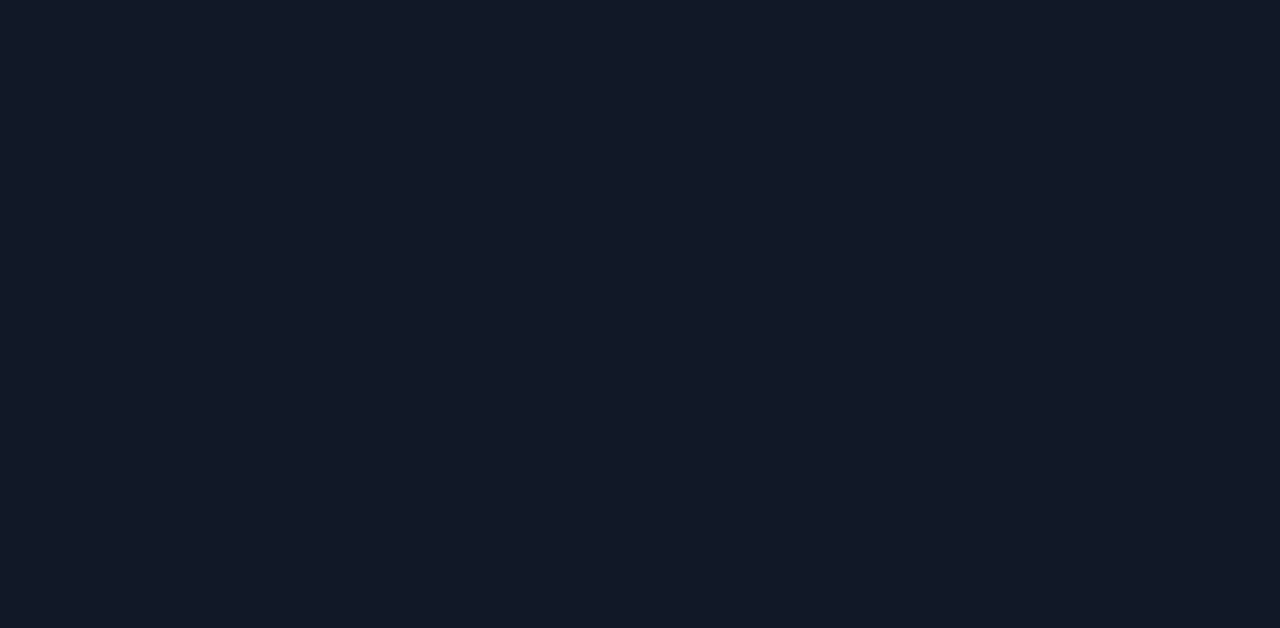
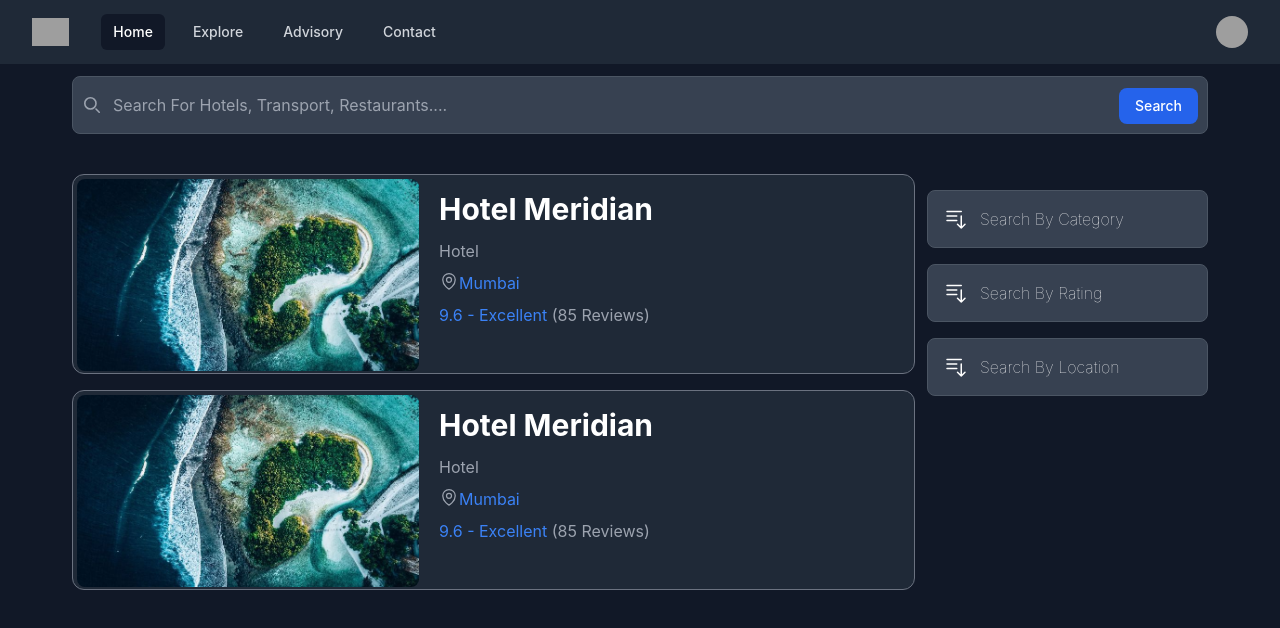
Before and after one commit to Anchit-Nayak/NeoVoyage, a React (Vite) app in the folder client/: page /explore in a window 1280 px wide. Before the commit this address had no page. Shown: the top 628 px of the page. Built offline with nearby package versions, Linux system fonts and the light colour scheme; grey boxes are pictures that could not be loaded.

Commit message:
Explore Locations Page added

```diff
--- a/client/src/App.jsx
+++ b/client/src/App.jsx
@@ -3,6 +3,7 @@ import Signin from './Pages/Signin/Signin';
 import Signup from './Pages/Signup/Signup';
 import Home from './Pages/Home/Home';
 import Layout from './Layout';
+import Explore from './Pages/Explore/Explore';
 
 function App() {
 
@@ -10,6 +11,7 @@ function App() {
     <Routes>
       <Route path="/" element={<Layout/>}>
         <Route index element={<Home/>} />
+        <Route path="/explore" element={<Explore/>} />
       </Route>
       <Route path="/signin" element={<Signin/>} />
       <Route path="/signup" element={<Signup />} />
--- /dev/null
+++ b/client/src/Components/Explore/CategoryFilter.jsx
@@ -0,0 +1,48 @@
+import React, { useState } from 'react';
+
+const CategoryFilter = () => {
+  const [isOpen, setIsOpen] = useState(false);
+  const [selectedOption, setSelectedOption] = useState(null);
+
+  const toggleDropdown = () => {
+    setIsOpen((prevIsOpen) => !prevIsOpen);
+  };
+
+  const selectOption = (option) => {
+    setSelectedOption(option);
+    setIsOpen(false);
+  };
+
+  const options = ["All Categories", "Tourist Attractions", "Restaurants", "Accomodation"];
+
+  return (
+    <div className="filter-container w-auto bg-gray-700 mb-4 hover:bg-gray-600 rounded-lg p-2 px-4 font-thin border border-gray-600" onClick={toggleDropdown}>
+      <button className="filter-button text-white flex flex-row gap-3 py-2">
+        {isOpen ? (
+          <svg xmlns="http://www.w3.org/2000/svg" fill="none" viewBox="0 0 24 24" strokeWidth={1.5} stroke="currentColor" className="w-6 h-6">
+            <path strokeLinecap="round" strokeLinejoin="round" d="M3 4.5h14.25M3 9h9.75M3 13.5h5.25m5.25-.75L17.25 9m0 0L21 12.75M17.25 9v12" />
+          </svg>
+        ) : (
+          <svg xmlns="http://www.w3.org/2000/svg" fill="none" viewBox="0 0 24 24" strokeWidth={1.5} stroke="currentColor" className="w-6 h-6">
+            <path strokeLinecap="round" strokeLinejoin="round" d="M3 4.5h14.25M3 9h9.75M3 13.5h9.75m4.5-4.5v12m0 0l-3.75-3.75M17.25 21L21 17.25" />
+          </svg>
+        )} Search By Category
+      </button>
+      {isOpen && (
+        <ul className="filter-options text-white max-w-md divide-y divide-gray-700">
+          {options.map((option, index) => (
+            <li
+              key={index}
+              onClick={() => selectOption(option)}
+              className={`${selectedOption === option ? 'selected' : ''} px-3 py-3 sm:pb-4 hover:bg-gray-900 rounded-lg`}
+            >
+              {option}
+            </li>
+          ))}
+        </ul>
+      )}
+    </div>
+  );
+}
+
+export default CategoryFilter
--- /dev/null
+++ b/client/src/Components/Explore/LocationFilter.jsx
@@ -0,0 +1,48 @@
+import React, { useState } from 'react';
+
+const LocationFilter = () => {
+    const [isOpen, setIsOpen] = useState(false);
+  const [selectedOption, setSelectedOption] = useState(null);
+
+  const toggleDropdown = () => {
+    setIsOpen((prevIsOpen) => !prevIsOpen);
+  };
+
+  const selectOption = (option) => {
+    setSelectedOption(option);
+    setIsOpen(false);
+  };
+
+  const options = ["All Categories", "Mumbai", "Delhi", "Hyderabad"];
+
+  return (
+    <div className="filter-container w-auto bg-gray-700 mb-4 hover:bg-gray-600 rounded-lg p-2 px-4 font-thin border border-gray-600" onClick={toggleDropdown}>
+      <button className="filter-button text-white flex flex-row gap-3 py-2">
+        {isOpen ? (
+          <svg xmlns="http://www.w3.org/2000/svg" fill="none" viewBox="0 0 24 24" strokeWidth={1.5} stroke="currentColor" className="w-6 h-6">
+            <path strokeLinecap="round" strokeLinejoin="round" d="M3 4.5h14.25M3 9h9.75M3 13.5h5.25m5.25-.75L17.25 9m0 0L21 12.75M17.25 9v12" />
+          </svg>
+        ) : (
+          <svg xmlns="http://www.w3.org/2000/svg" fill="none" viewBox="0 0 24 24" strokeWidth={1.5} stroke="currentColor" className="w-6 h-6">
+            <path strokeLinecap="round" strokeLinejoin="round" d="M3 4.5h14.25M3 9h9.75M3 13.5h9.75m4.5-4.5v12m0 0l-3.75-3.75M17.25 21L21 17.25" />
+          </svg>
+        )} Search By Location
+      </button>
+      {isOpen && (
+        <ul className="filter-options text-white max-w-md divide-y divide-gray-700">
+          {options.map((option, index) => (
+            <li
+              key={index}
+              onClick={() => selectOption(option)}
+              className={`${selectedOption === option ? 'selected' : ''} px-3 py-3 sm:pb-4 hover:bg-gray-900 rounded-lg`}
+            >
+              {option}
+            </li>
+          ))}
+        </ul>
+      )}
+    </div>
+  );
+}
+
+export default LocationFilter
--- /dev/null
+++ b/client/src/Components/Explore/RatingFilter.jsx
@@ -0,0 +1,48 @@
+import React, { useState } from 'react';
+
+const RatingFilter = () => {
+    const [isOpen, setIsOpen] = useState(false);
+    const [selectedOption, setSelectedOption] = useState(null);
+
+    const toggleDropdown = () => {
+      setIsOpen((prevIsOpen) => !prevIsOpen);
+    };
+
+    const selectOption = (option) => {
+      setSelectedOption(option);
+      setIsOpen(false);
+    };
+
+    const options = ["None", "Low to high", "High to low"];
+
+    return (
+      <div className="filter-container w-auto bg-gray-700 mb-4 hover:bg-gray-600 rounded-lg p-2 px-4 font-thin border border-gray-600" onClick={toggleDropdown}>
+        <button className="filter-button text-white flex flex-row gap-3 py-2">
+          {isOpen ? (
+            <svg xmlns="http://www.w3.org/2000/svg" fill="none" viewBox="0 0 24 24" strokeWidth={1.5} stroke="currentColor" className="w-6 h-6">
+              <path strokeLinecap="round" strokeLinejoin="round" d="M3 4.5h14.25M3 9h9.75M3 13.5h5.25m5.25-.75L17.25 9m0 0L21 12.75M17.25 9v12" />
+            </svg>
+          ) : (
+            <svg xmlns="http://www.w3.org/2000/svg" fill="none" viewBox="0 0 24 24" strokeWidth={1.5} stroke="currentColor" className="w-6 h-6">
+              <path strokeLinecap="round" strokeLinejoin="round" d="M3 4.5h14.25M3 9h9.75M3 13.5h9.75m4.5-4.5v12m0 0l-3.75-3.75M17.25 21L21 17.25" />
+            </svg>
+          )} Search By Rating
+        </button>
+        {isOpen && (
+          <ul className="filter-options text-white max-w-md divide-y divide-gray-700">
+            {options.map((option, index) => (
+              <li
+                key={index}
+                onClick={() => selectOption(option)}
+                className={`${selectedOption === option ? 'selected' : ''} px-3 py-3 sm:pb-4 hover:bg-gray-900 rounded-lg`}
+              >
+                {option}
+              </li>
+            ))}
+          </ul>
+        )}
+      </div>
+    );
+}
+
+export default RatingFilter
--- /dev/null
+++ b/client/src/Pages/Explore/Card.jsx
@@ -0,0 +1,34 @@
+import React from 'react'
+
+const Card = () => {
+  return (
+    <div className='w-full h-auto text-white'>
+    <a href={``} className="w-full h-[200px] mx-auto flex flex-col border mb-4 border-gray-500 rounded-xl md:flex-row bg-gray-800 hover:bg-gray-700">
+        <img className="w-[350px] rounded-xl h-[200px] p-1" src="src/assets/hero_image.jpeg" alt=""/>
+        <div className="p-4 flex flex-row">
+         <div>
+          <div className='flex items-start'>
+            <h5 className="block mb-3 text-3xl font-bold text-white">Hotel Meridian</h5>
+          </div>
+            <div className='text-start'>
+            <p className="mb-2  font-normal text-gray-400">Hotel</p>
+
+            <p className='mb-2 text-gray-400 flex'>
+                <span>
+                <svg xmlns="http://www.w3.org/2000/svg" fill="none" viewBox="0 0 24 24" stroke-width="1.5" stroke="currentColor" class="w-5 h-5">
+                    <path stroke-linecap="round" stroke-linejoin="round" d="M15 10.5a3 3 0 1 1-6 0 3 3 0 0 1 6 0Z" />
+                    <path stroke-linecap="round" stroke-linejoin="round" d="M19.5 10.5c0 7.142-7.5 11.25-7.5 11.25S4.5 17.642 4.5 10.5a7.5 7.5 0 1 1 15 0Z" />
+                </svg>
+                </span>
+                <span className='text-primary-500'>Mumbai</span></p>
+            <p className='mb-2 text-gray-400'><span className='text-primary-500'>9.6 - Excellent</span> (85 Reviews)</p>
+            </div>
+            </div>
+        </div>
+
+    </a>
+    </div>
+  )
+}
+
+export default Card
--- /dev/null
+++ b/client/src/Pages/Explore/Explore.jsx
@@ -0,0 +1,38 @@
+import React from 'react'
+import Card from './Card'
+import CategoryFilter from '../../Components/Explore/CategoryFilter'
+import RatingFilter from '../../Components/Explore/RatingFilter';
+import LocationFilter from '../../Components/Explore/LocationFilter';
+
+const Explore = () => {
+  return (
+    <div className='wrapper-container h-screen w-full py-3'>
+      <form className=''>
+      <label for="default-search" class="mb-2 text-sm font-medium sr-only text-white">Search</label>
+      <div class="relative">
+        <div class="absolute inset-y-0 left-0 flex items-center pl-3 pointer-events-none">
+            <svg class="w-4 h-4  text-gray-400" aria-hidden="true" xmlns="http://www.w3.org/2000/svg" fill="none" viewBox="0 0 20 20">
+                <path stroke="currentColor" stroke-linecap="round" stroke-linejoin="round" stroke-width="2" d="m19 19-4-4m0-7A7 7 0 1 1 1 8a7 7 0 0 1 14 0Z"/>
+            </svg>
+        </div>
+        <input type="search" id="default-search" class="block w-full p-4 pl-10 border  rounded-lg hover:bg-gray-600 bg-gray-700 border-gray-600 placeholder-gray-400 text-white focus:ring-blue-500 focus:border-blue-500" placeholder="Search For Hotels, Transport, Restaurants...." required/>
+        <button type="submit" class="text-white absolute right-2.5 bottom-2.5  focus:ring-4 focus:outline-none  font-medium rounded-lg text-sm px-4 py-2 bg-blue-600 hover:bg-blue-700 focus:ring-blue-800">Search</button>
+      </div>
+      </form>
+      <div className='w-full space-y-4 py-10 h-full flex flex-row'>
+         <div className='w-3/4'>
+         <Card/>
+         <Card/>
+         </div>
+
+         <div className='flex flex-col w-1/4 ml-3'>
+         <CategoryFilter/>
+         <RatingFilter/>
+         <LocationFilter/>
+         </div>
+      </div>
+    </div>
+  )
+}
+
+export default Explore
--- a/client/src/Pages/Home/Home.jsx
+++ b/client/src/Pages/Home/Home.jsx
@@ -1,6 +1,6 @@
 import React from 'react'
 import Hero from '../../Components/Home/Hero'
-import Explore from '../../Components/Home/Explore';
+import Explore from '../../Components/Home/Explore-home';
 import Advisory from '../../Components/Home/Advisory';
 import Contactform from '../../Components/Home/Contactform';
 
```
Also changed, not shown: client/src/Components/Home/Explore-home.jsx (renamed from client/src/Components/Home/Explore.jsx).
